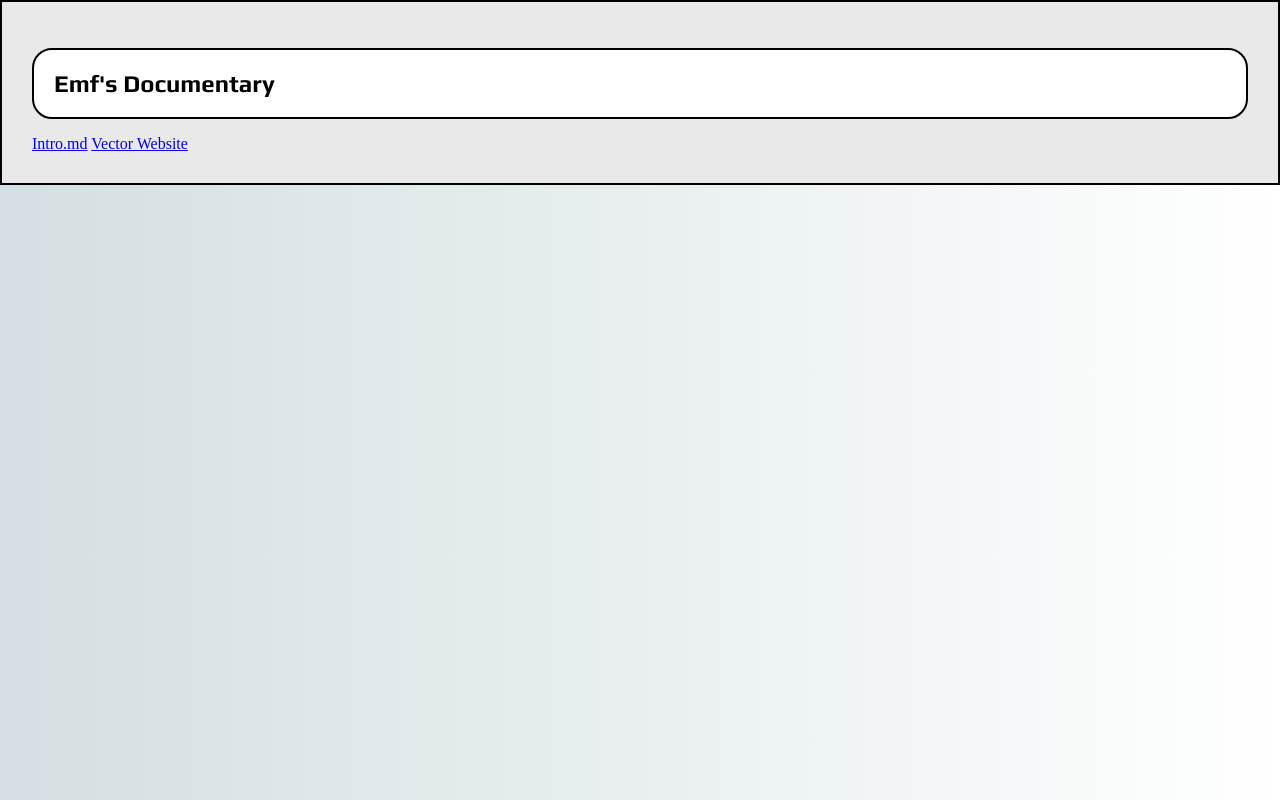
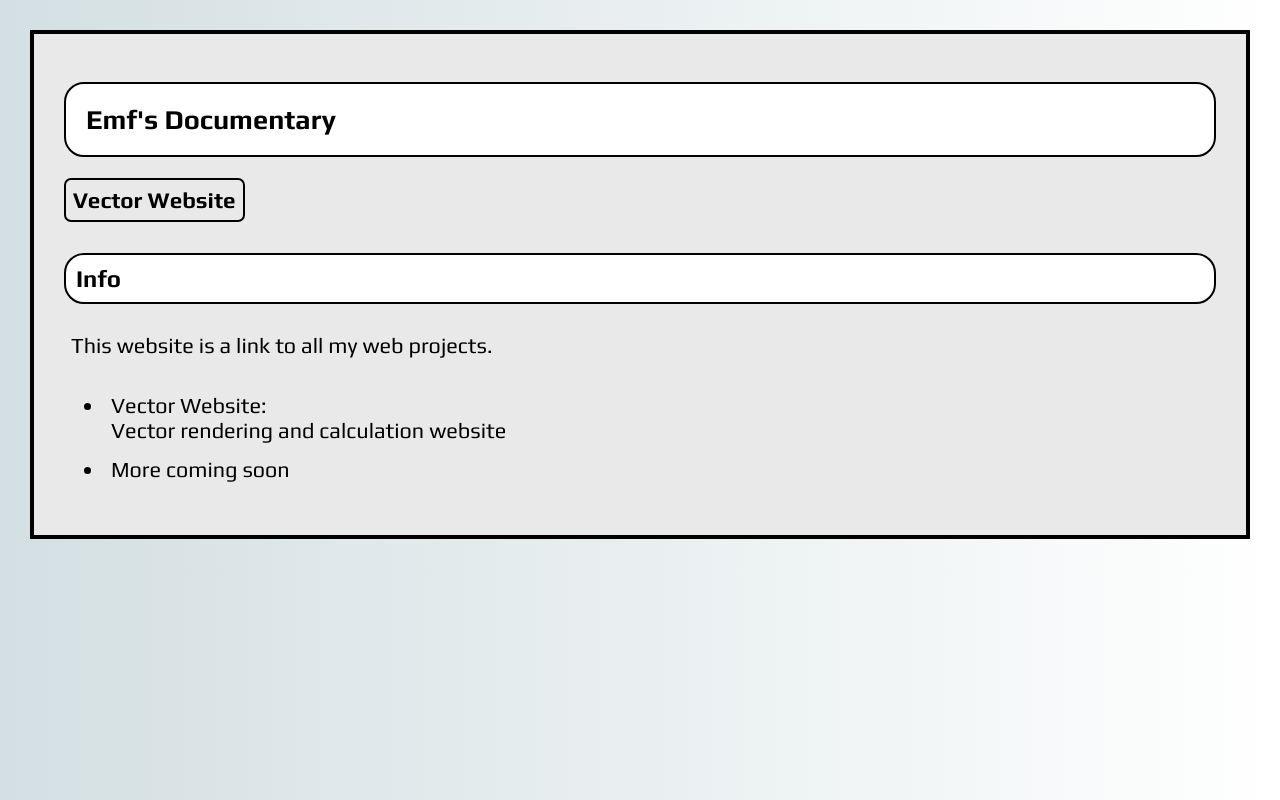
Before and after one commit to EmfSCPP/emfscpp.github.io, a plain HTML site: page index.html in a window 1280 px wide. Drawn offline with Linux system fonts and the light colour scheme.

Commit message:
Updated index.html

```diff
--- a/index.html
+++ b/index.html
@@ -1,7 +1,7 @@
 <!doctype html>
 <html>
 <head>
-    <meta charset="utf-8" />
+<meta charset="utf-8" />
 <meta name="viewport" content="width=device-width, initial-scale=1" />
 <title>Index</title>
 <style>
@@ -12,20 +12,63 @@ background: #E9E9E9;
 padding: 30px;
 margin: 0 auto;
 max-width: 259vw;
+border: 4px solid black;
 }
 body {
-border: 2px solid black;
 background-image: linear-gradient(90deg, #D3DFE2, #FFFFFF);
 margin: 0 auto;
 max-width: 259vw;
+padding: 30px;
 }
 h1 {
-font-size: 3vh;
+font-size: 1.7rem;
 padding: 20px;
 background-color: #FFFFFF;
 border: 2px solid black;
 border-radius: 20px;
+margin-bottom: 30px;
 font-family: "Play", Monospace;
+}
+h2 {
+font-size: 1.6remvh;
+padding: 10px;
+background-color: #FFFFFF;
+border: 2px solid black;
+border-radius: 20px;
+margin-top: 40px;
+margin-bottom: 20px;
+font-family: "Play", Monospace;
+}
+p {
+font-family: "Play", Monospace;
+font-size: 1.35rem;
+font-weight: 300;
+color: black;
+padding: 7px;
+}
+li {
+font-family: "Play", Monospace;
+font-size: 1.35rem;
+font-weight: 300;
+color: black;
+padding: 7px;
+}
+a {
+transition: 0.2s;
+border: 2px solid black;
+border-radius: 7px;
+font-family: "Play", Monospace;
+font-size: 1.4rem;
+font-weight: bold;
+color: black;
+text-decoration: none;
+padding: 7px;
+}
+a:hover {
+transition: 0.2s;
+font-size: 1.5rem;
+font-weight: bold;
+padding: 11px;
 }
 </style>
 
@@ -35,8 +78,15 @@ font-family: "Play", Monospace;
 <header>
 <div class="content-width">
 <h1><strong>Emf's Documentary</strong></h1>
-<a href="Intro.md">Intro.md</a>
 <a href="Vector.html">Vector Website</a>
+<h2>Info</h2>
+<p>
+This website is a link to all my web projects.
+</p>
+<ul>
+<li>Vector Website:<br>Vector rendering and calculation website</li>
+<li>More coming soon</li>
+</ul>
 </div>
 </header>
 <script>
```
